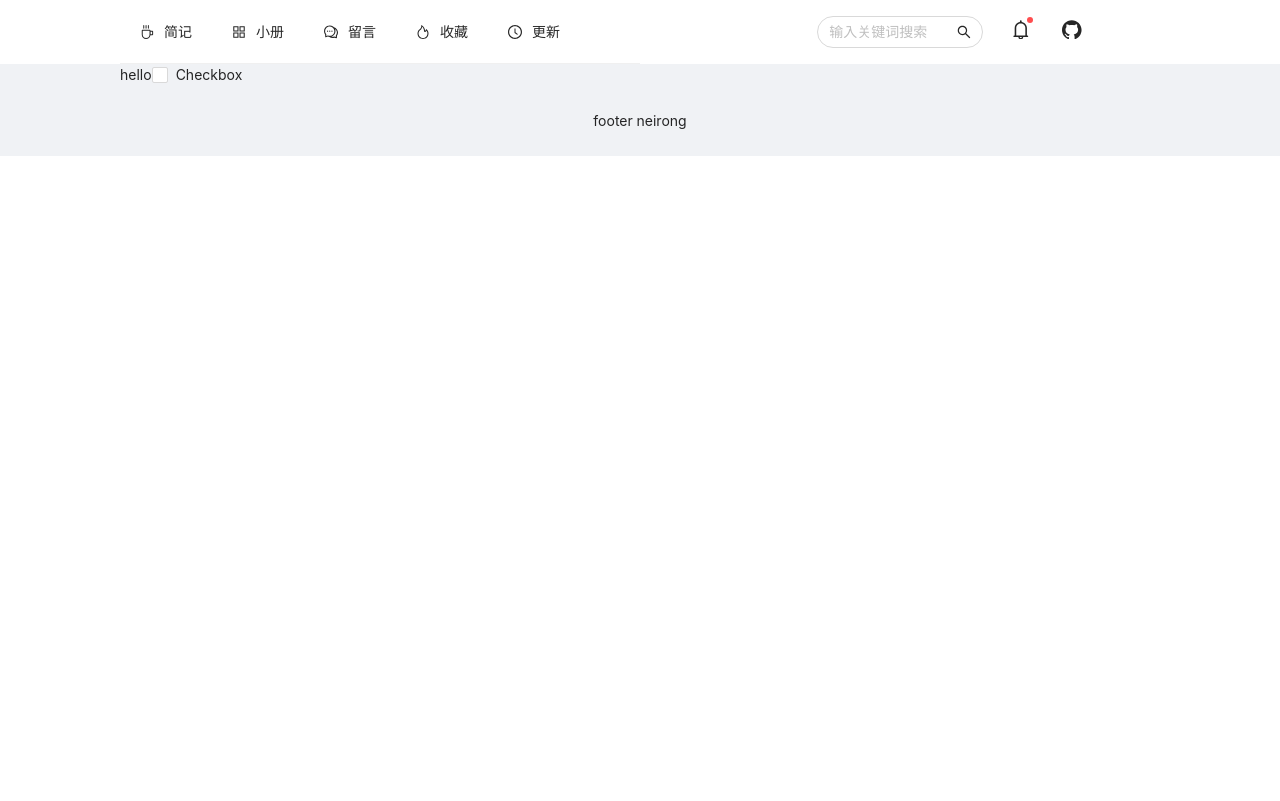
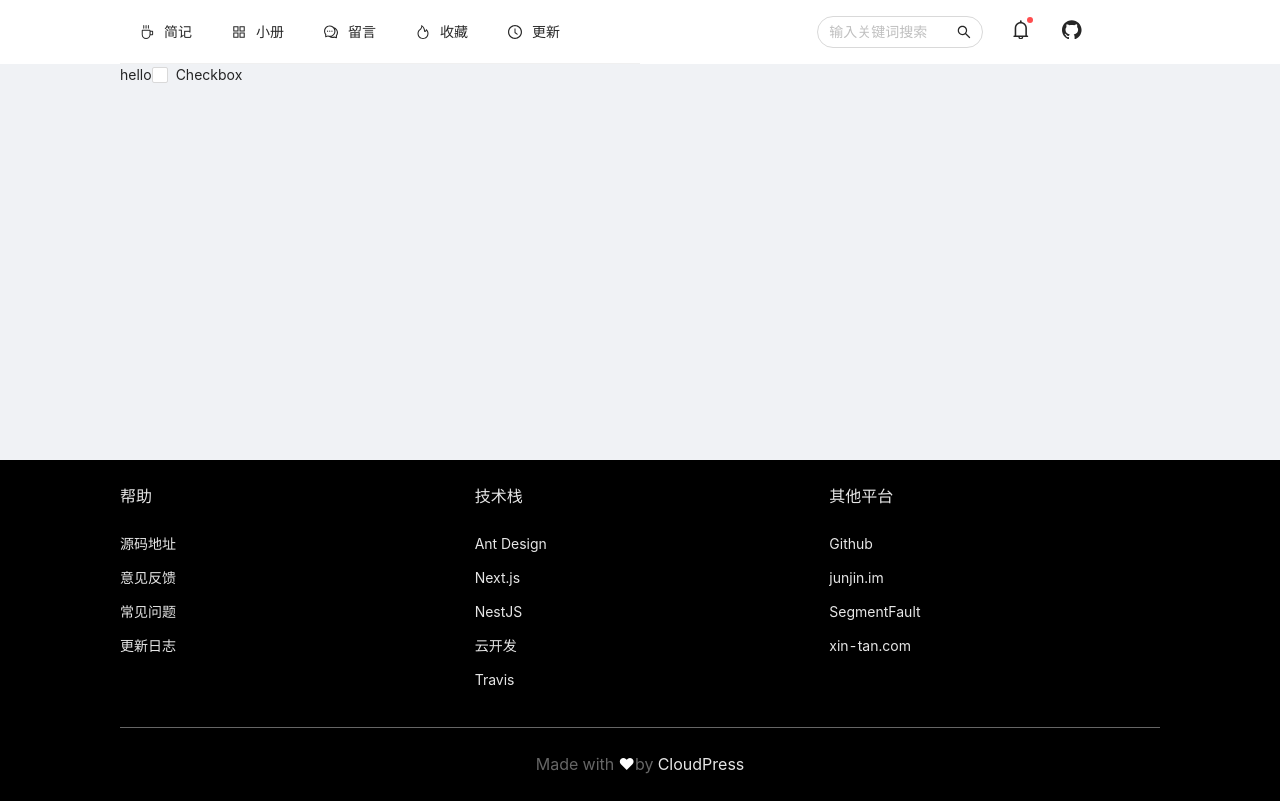
Before and after one commit to dongyuanxin/cloudpress, a Next.js app in the folder frontend/: page /home in a window 1280 px wide. Built offline with nearby package versions, Linux system fonts and the light colour scheme.

Commit message:
feat(component): common footer

```diff
--- /dev/null
+++ b/frontend/components/CustomFooter/index.jsx
@@ -0,0 +1,116 @@
+import { useState } from 'react'
+import { Row, Col, Layout, Divider } from 'antd'
+
+const { Footer } = Layout
+
+const CustomFooter = ({ style }) => {
+    const cols = [
+        {
+            name: '帮助',
+            items: [
+                {
+                    name: '源码地址',
+                    url: 'https://xxoo521.com/'
+                },
+                {
+                    name: '意见反馈',
+                    url: 'https://xxoo521.com/'
+                },
+                {
+                    name: '常见问题',
+                    url: 'https://xxoo521.com/'
+                },
+                {
+                    name: '更新日志',
+                    url: 'https://xxoo521.com/'
+                }
+            ]
+        },
+        {
+            name: '技术栈',
+            items: [
+                {
+                    name: 'Ant Design',
+                    url: 'https://xxoo521.com/'
+                },
+                {
+                    name: 'Next.js',
+                    url: 'https://xxoo521.com/'
+                },
+                {
+                    name: 'NestJS',
+                    url: 'https://xxoo521.com/'
+                },
+                {
+                    name: '云开发',
+                    url: 'https://xxoo521.com/'
+                },
+                {
+                    name: 'Travis',
+                    url: 'https://xxoo521.com/'
+                }
+            ]
+        },
+        {
+            name: '其他平台',
+            items: [
+                {
+                    name: 'Github',
+                    url: 'https://xxoo521.com/'
+                },
+                {
+                    name: 'junjin.im',
+                    url: 'https://xxoo521.com/'
+                },
+                {
+                    name: 'SegmentFault',
+                    url: 'https://xxoo521.com/'
+                },
+                {
+                    name: 'xin-tan.com',
+                    url: 'https://xxoo521.com/'
+                }
+            ]
+        }
+    ]
+
+    const rendersCols = () => {
+        const colSpan = Math.floor(24 / cols.length)
+
+        const renderItems = (items = []) => {
+            return items.map((item, index) => (
+                <Row key={index} style={{margin: '12px 0'}}>
+                    <a style={{color: 'rgba(255,255,255,.9)'}} href={item.url}>{item.name}</a>
+                </Row>
+            ))
+        }
+
+        return <Row gutter={24}>
+            {
+                cols.map((col, index) => (<Col key={index} span={colSpan}>
+                    <h2 style={{color: 'rgba(255,255,255,.9)', marginBottom: '24px', fontSize: '16px'}}>
+                        {col.name}
+                    </h2>
+                    {renderItems(col.items)}
+                </Col>))
+            }
+        </Row>
+    }
+
+    return (
+        <div style={{ background: '#000'}}>
+            <Footer style={{ ...style, background: '#000', padding: '24px 0'}}>
+                {rendersCols()}
+                <Divider style={{borderTopColor: 'rgba(255,255,255,.4)'}}/>
+                <div style={{color: 'rgba(255,255,255,.4)', textAlign: "center", fontSize: '16px'}}>
+                    Made with
+                    <span style={{color: 'rgb(255, 255, 255)'}}>&nbsp;❤</span>
+                    by
+                    <span style={{color: 'rgba(255,255,255,.9)'}}>&nbsp;CloudPress</span>
+                </div>
+            </Footer>
+        </div>
+    )
+}
+
+export default CustomFooter
--- a/frontend/pages/_app.js
+++ b/frontend/pages/_app.js
@@ -2,6 +2,7 @@ import 'antd/dist/antd.css'
 import React, { useState } from 'react'
 import { Layout, Menu, Row, Col, Tooltip, Button, Input, Badge } from 'antd'
 import { CoffeeOutlined, AppstoreOutlined, CommentOutlined, FireOutlined, BellOutlined, GithubOutlined, SearchOutlined, ClockCircleOutlined } from '@ant-design/icons'
+import CustomFooter from './../components/CustomFooter/'
 import './archives/[page].scss'
 
 const { Header, Content, Footer } = Layout
@@ -54,11 +55,9 @@ export default function MyApp({ Component, pageProps }) {
                 </Col>
             </Row>
         </Header>
-        <Content style={{ width: '1040px', maxWidth: '95vw', margin: '0 auto'}}>
+        <Content style={{ width: '1040px', maxWidth: '95vw', margin: '0 auto', minHeight: 'calc(100vh - 64px - 340px)'}}>
             <Component {...pageProps} />
         </Content>
-        <Footer style={{ textAlign: 'center' }}>
-            footer neirong
-        </Footer>
+        <CustomFooter style={{ width: '1040px', maxWidth: '95vw', margin: '0 auto'}}/>
     </Layout>
 }
```
